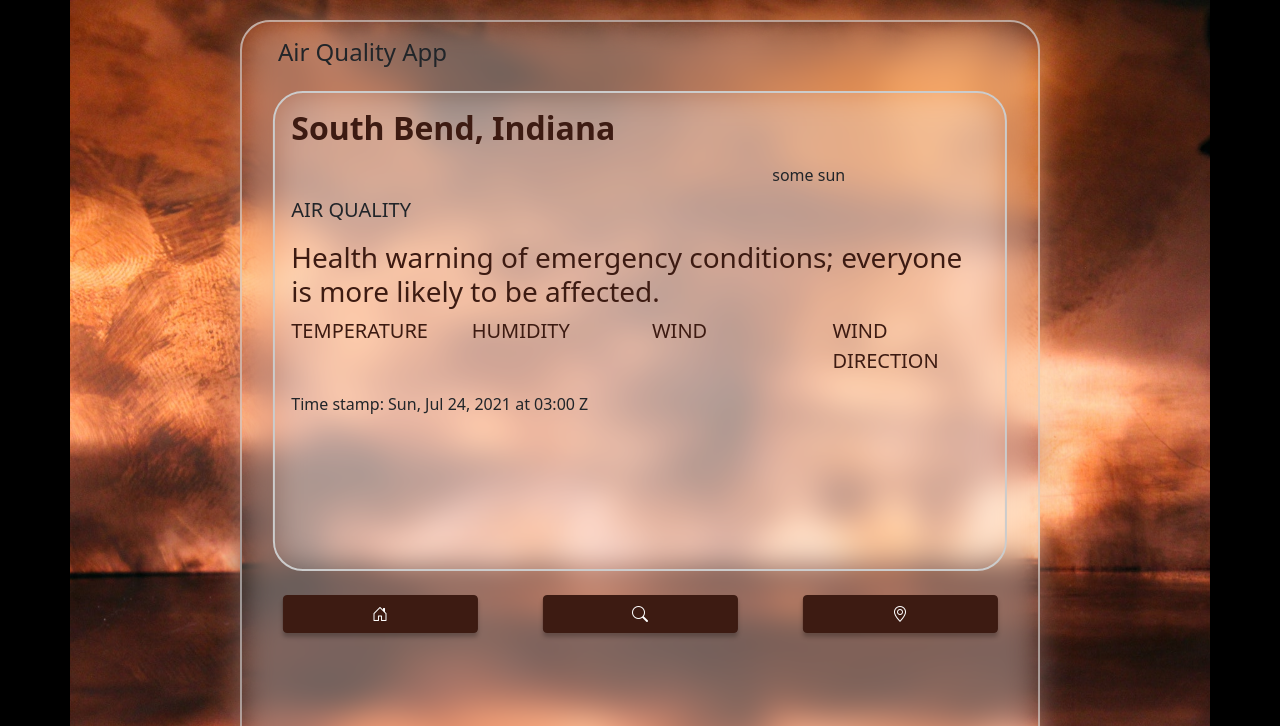
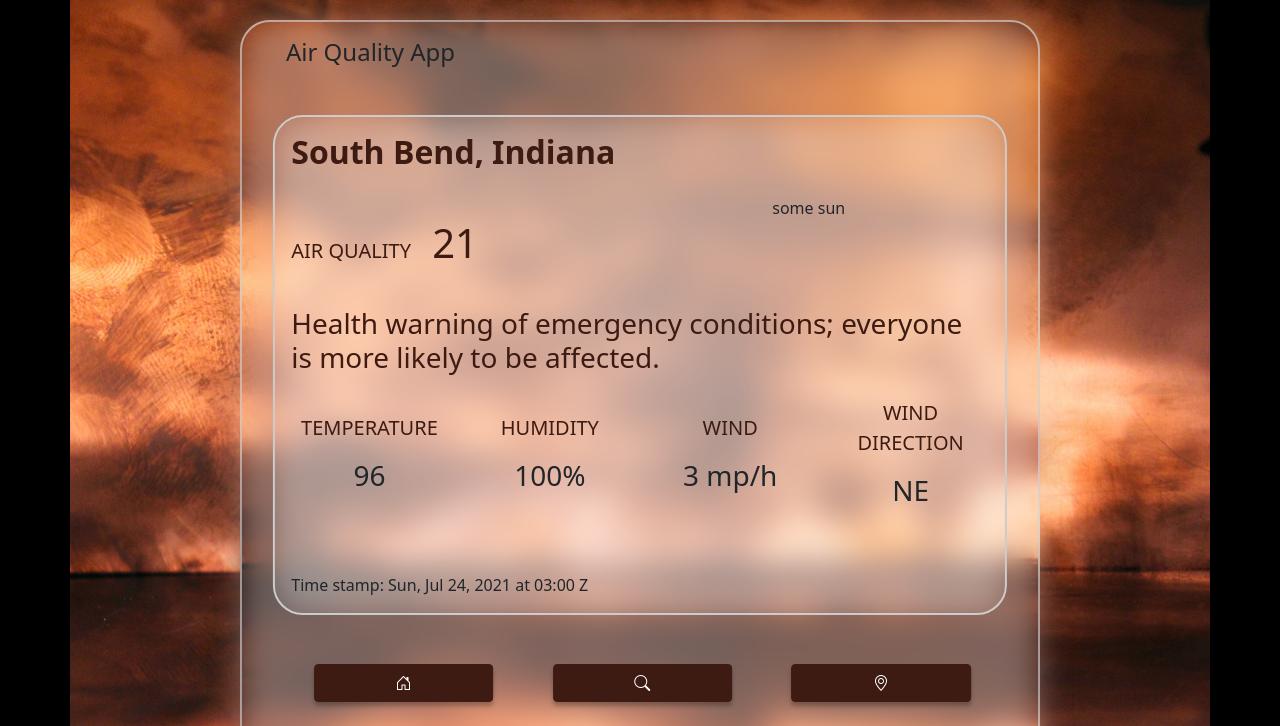
Before and after one commit to robertlanchsweerdt/air-quality-app, a website with bundled scripts: page index.html in a window 1280 px wide. Shown: the top 726 px of the page. Built offline with nearby package versions, Linux system fonts and the light colour scheme.

Commit message:
coding layout for each section
positioning buttons and adding functionality

```diff
--- a/index.html
+++ b/index.html
@@ -27,10 +27,10 @@
 
         <!-- start glass -->
         <!-- <div class="glass d-flex flex-column justify-content-center m-auto"> -->
-        <div class="glass m-auto">
+        <main class="glass m-auto">
 
             <!-- HOME -->
-            <div class="home card position-absolute top-50 start-50 translate-middle">
+            <section class="home card position-absolute top-50 start-50 translate-middle">
 
                 <div class="card-body text-center d-grid m-auto">
 
@@ -49,19 +49,14 @@
 
                 </div>
 
-            </div>
+            </section>
 
             <!-- SEARCH -->
-            <div class="search card position-absolute top-0 start-50 translate-middle-x">
+            <section class="search">
 
-                <div class="card-body">
+                <h4 class="fw-light">Air Quality App</h4>
 
-                    <!-- header -->
-                    <div class="d-md-flex align-items-center">
-
-                        <h4 class="card-title fw-light col-md-3 mb-4 mb-md-0">Air Quality App</h4>
-
-                        <div class="input-group input-container">
+                <div class="input-group input-group-lg my-3 ms-3">
 
                     <input type="text" class="form-control rounded-pill" placeholder="enter a U.S. city name"
                         aria-label="Username" aria-describedby="addon-wrapping">
@@ -69,10 +64,6 @@
                     <span class="input-group-text rounded-pill" id="addon-wrapping">
                         <i class="bi bi-search"></i>
                     </span>
-
-                        </div>
-
-                    </div>
 
                 </div>
 
@@ -131,41 +122,16 @@
                     </ul>
                 </div>
 
-                <!-- buttons -->
-
-                <div class="row d-flex justify-content-around mt-4">
-                    <button class="btn btn-secondary col-3" type="button">
-                        <span data-bs-toggle="tooltip" data-bs-placement="top" title="Home Page">
-                            <i class="bi bi-house-door"></i>
-                    </button>
-                    <button class="btn btn-secondary col-3" type="button">
-                        <span data-bs-toggle="tooltip" data-bs-placement="top" title="Search Another City">
-                            <i class="bi bi-search"></i>
-                    </button>
-                    <button class="btn btn-secondary col-3" type="button">
-                        <span data-bs-toggle="tooltip" data-bs-placement="top" title="Search by IP Location">
-                            <i class="bi bi-geo-alt"></i>
-                    </button>
-                </div>
-            </div>
+            </section>
 
             <!-- USER SELECTION -->
-            <div class="selection card position-absolute top-0 start-50 translate-middle-x">
-
-                <div class="card-body">
-
-                    <!-- header -->
-                    <div class="d-md-flex align-items-center">
+            <section class="selection">
 
                 <h4 class="card-title fw-light col-md-3 mb-4 mb-md-0">Air Quality App</h4>
 
-                    </div>
-
-                </div>
-
                 <!-- search results -->
 
-                <div class="glass m-auto mt-2 p-3" id="selected-result">
+                <div class="glass m-auto mt-5 p-3" id="selected-result">
 
                     <div class="inner-container">
 
@@ -175,7 +141,10 @@
 
                                 <h2 class="fw-bold text-secondary">South Bend, Indiana</h2>
 
-                                <p class="lead mt-5">AIR QUALITY</p>
+                                <p class="lead mt-5 text-secondary">
+                                    AIR QUALITY
+                                    <span class="text-secondary h1 ms-3" id="air-quality">21</span>
+                                </p>
 
                             </div>
 
@@ -186,41 +155,55 @@
                         </div>
 
 
-                        <h3 class="text-secondary">
+                        <h3 class="text-secondary my-4">
                             Health warning of emergency conditions; everyone is more likely to be affected.
                         </h3>
 
 
-                        <div class="row">
+                        <div class="row" id="result-metrics">
 
-                            <p class="lead col-md-6 col-lg-3 text-secondary">TEMPERATURE</p>
-                            <p class="lead col-md-6 col-lg-3 text-secondary">HUMIDITY</p>
-                            <p class="lead col-md-6 col-lg-3 text-secondary">WIND</p>
-                            <p class="lead col-md-6 col-lg-3 text-secondary">WIND DIRECTION</p>
+                            <div class="col-sm-6 col-lg-3">
+                                <p class="lead text-secondary">TEMPERATURE</p>
+                                <h3 text-secondary>96</h3>
                             </div>
-
-                        <p>Time stamp: Sun, Jul 24, 2021 at 03:00 Z</p>
+                            <div class="col-sm-6 col-lg-3">
+                                <p class="lead text-secondary">HUMIDITY</p>
+                                <h3 text-secondary>100%</h3>
+                            </div>
+                            <div class="col-sm-6 col-lg-3">
+                                <p class="lead text-secondary">WIND</p>
+                                <h3 text-secondary>3 mp/h</h3>
+                            </div>
+                            <div class="col-sm-6 col-lg-3">
+                                <p class="lead text-secondary">WIND DIRECTION</p>
+                                <h3 text-secondary>NE</h3>
+                            </div>
 
                         </div>
 
                     </div>
 
+                    <p class="position-absolute bottom-0">Time stamp: Sun, Jul 24, 2021 at 03:00 Z</p>
+
+                </div>
+
+            </section>
+
             <!-- buttons -->
 
-                <div class="row d-flex justify-content-around mt-4">
-                    <button class="btn btn-secondary col-3" type="button">
+            <div class="row d-flex justify-content-around mt-4" id="btn-group">
+                <button class="btn btn-secondary col-3" id="btn-home" type="button">
                     <span data-bs-toggle="tooltip" data-bs-placement="top" title="Home Page">
                         <i class="bi bi-house-door"></i>
                 </button>
-                    <button class="btn btn-secondary col-3" type="button">
+                <button class="btn btn-secondary col-3" id="btn-search" type="button">
                     <span data-bs-toggle="tooltip" data-bs-placement="top" title="Search Another City">
                         <i class="bi bi-search"></i>
                 </button>
-                    <button class="btn btn-secondary col-3" type="button">
+                <button class="btn btn-secondary col-3" id="btn-ip" type="button">
                     <span data-bs-toggle="tooltip" data-bs-placement="top" title="Search by IP Location">
                         <i class="bi bi-geo-alt"></i>
                 </button>
-                </div>
             </div>
 
             <!-- powered by IQAir -->
@@ -228,10 +211,12 @@
                 <img src="./imgs/Product-by-IQAir.png" alt="IQAir logo">
             </div>
 
-            <!-- end glass  -->
+            <!-- end glass -->
     </div>
 
+    <!-- end site-wrapper  -->
     </div>
+
 </body>
 
 </html>
--- a/sass/_custom-bootstrap.scss
+++ b/sass/_custom-bootstrap.scss
@@ -33,6 +33,7 @@ $secondary: #3d1b12;
 
 .input-group {
   position: relative;
+  width: 60%;
 
   input {
     background-color: transparent;
@@ -45,6 +46,10 @@ $secondary: #3d1b12;
     background-color: transparent;
     color: $secondary;
     border: none;
+  }
+
+  @media (max-width: 700px) {
+    width: 93%;
   }
 }
 
--- a/sass/_custom-styles.scss
+++ b/sass/_custom-styles.scss
@@ -15,7 +15,8 @@ body {
   position: relative;
 
   width: min(800px, 97%);
-  height: min(803px, 95vh);
+  // height: min(803px, 95vh);
+  height: min(850px, 95vh);
 
   background: inherit;
   border: solid 2px hsl(0, 0%, 80%);
@@ -50,7 +51,10 @@ body {
   }
 }
 
-.home,
+.home {
+  visibility: hidden;
+}
+
 .search {
   visibility: hidden;
 }
@@ -59,14 +63,17 @@ body {
 //   visibility: hidden;
 // }
 
-#search-results,
+#search-results {
+  height: min(550px, 57vh);
+}
+
 #selected-result {
-  height: 60vh;
+  height: 500px;
 }
 
 #search-results,
 #selected-result {
-  overflow-y: scroll;
+  overflow-y: auto;
 }
 
 #selected-result {
@@ -80,3 +87,35 @@ body {
   align-items: center;
   outline: solid 1px red;
 }
+
+section {
+  position: absolute;
+  top: 0;
+  left: 50%;
+  transform: translateX(-50%);
+
+  margin-top: 1rem;
+  width: 95%;
+
+  h4 {
+    margin-left: 1em;
+  }
+}
+
+#btn-group {
+  position: absolute;
+  bottom: 10%;
+  left: 50%;
+  transform: translateX(-48%);
+
+  width: 90%;
+}
+
+// OUTPUT STYLING
+
+#result-metrics > div {
+  display: flex;
+  flex-direction: column;
+  justify-content: center;
+  text-align: center;
+}
--- a/scripts/script.js
+++ b/scripts/script.js
@@ -1,7 +1,29 @@
 import { bootstrapTooltip } from './utils/customBootStrap.js';
+
+const btnHome = document.getElementById('btn-home');
+const btnSearch = document.getElementById('btn-search');
+const btnIP = document.getElementById('btn-ip');
+const btnGroup = document.getElementById('btn-group');
+
+const sectionHome = document.querySelector('.home');
+const sectionSearch = document.querySelector('.search');
+const sectionSelection = document.querySelector('.selection');
 
 window.addEventListener('load', () => {
   bootstrapTooltip();
+
+  btnHome.addEventListener('click', () => {
+    sectionHome.style.visibility = 'visible';
+    sectionSearch.style.visibility = 'hidden';
+    sectionSelection.style.visibility = 'hidden';
+    btnGroup.style.visibility = 'hidden';
+  });
+
+  btnSearch.addEventListener('click', () => {
+    sectionHome.style.visibility = 'hidden';
+    sectionSearch.style.visibility = 'visible';
+    sectionSelection.style.visibility = 'hidden';
+  });
 });
 
 // const cityState = [];
```
Also changed, not shown: styles/main.css, 1 other file. Lines whose indentation alone changed are shown as unchanged.
